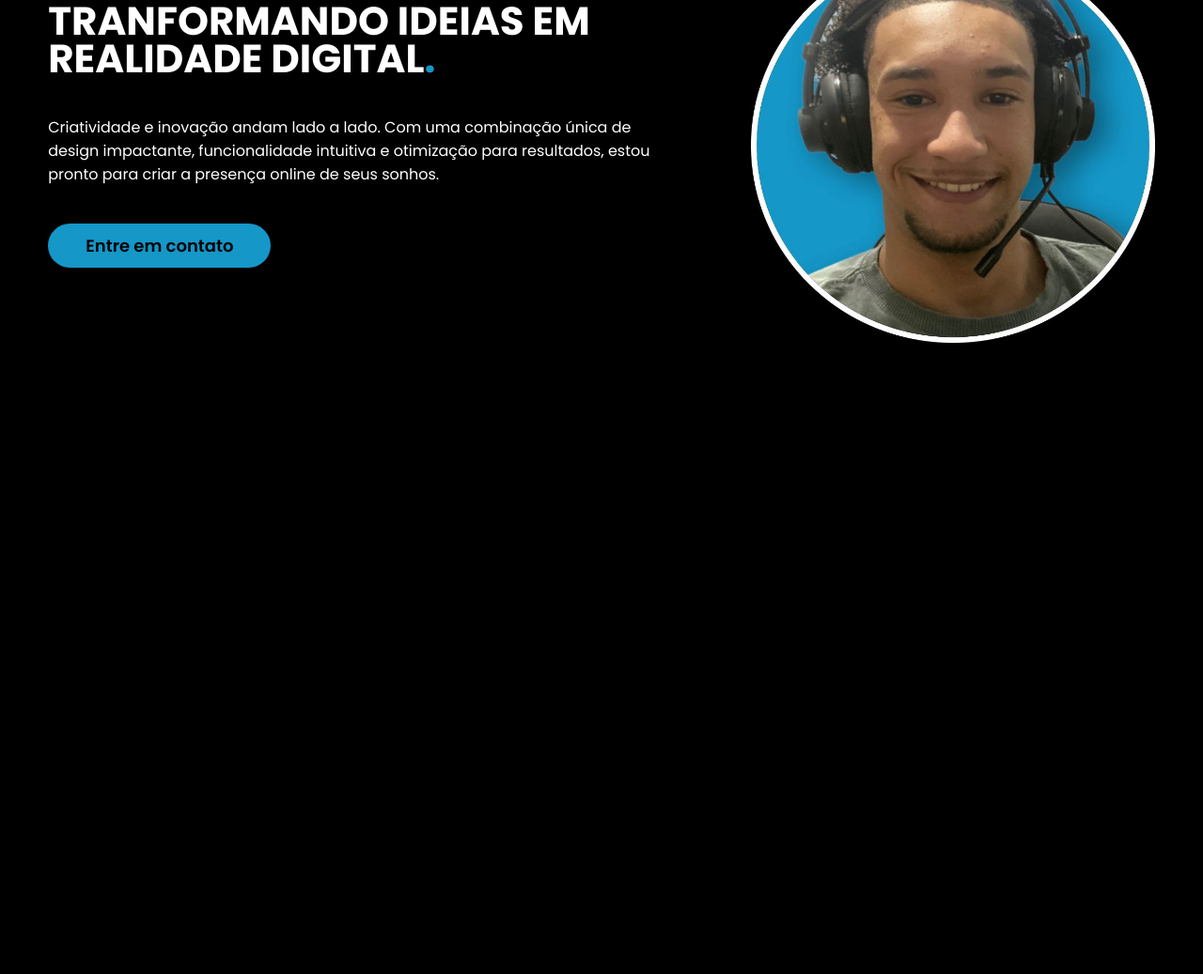
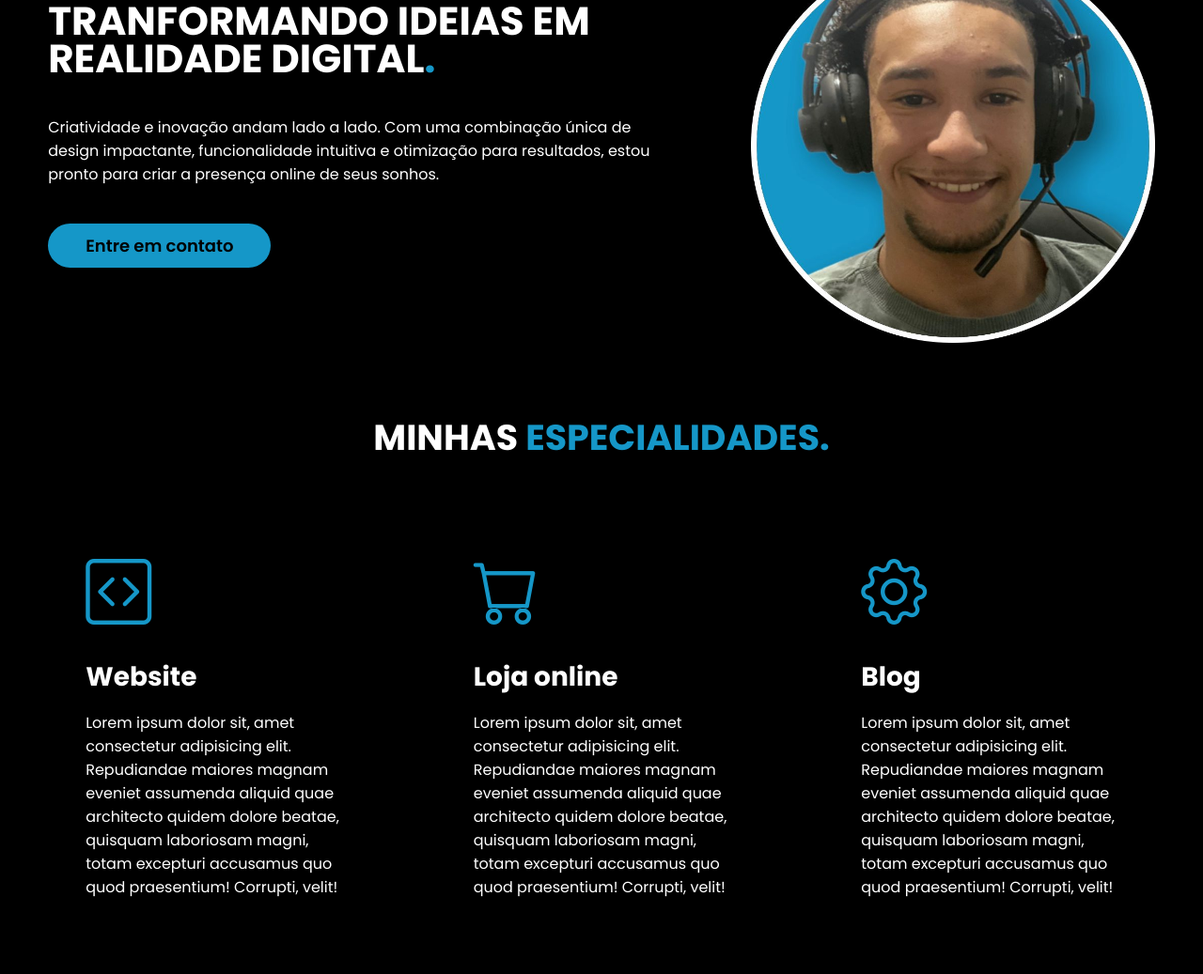
Before and after one commit to Lucas-ads10/Meu-Portf-lio, a plain HTML site: page index.html in a window 1280 px wide. Shown: the part 277-1314 px from the top of the page at 94% size. Before the commit the page ends 800 px from the top, so only its background shows below. Drawn offline with nearby package versions, Linux system fonts and the light colour scheme.

Commit message:
painel de especialidades

```diff
--- a/index.html
+++ b/index.html
@@ -8,6 +8,9 @@
     <link rel="preconnect" href="https://fonts.gstatic.com" crossorigin>
     <link href="https://fonts.googleapis.com/css2?family=Poppins:ital,wght@0,100;0,200;0,300;0,400;0,500;0,600;0,700;0,800;0,900;1,100;1,200;1,300;1,400;1,500;1,600;1,700;1,800;1,900&display=swap" rel="stylesheet">
     <!-- FIM GOOGLE FONTES -->
+    <!--BOOTSTRAP ICONS-->
+    <link rel="stylesheet" href="https://cdn.jsdelivr.net/npm/bootstrap-icons@1.11.3/font/bootstrap-icons.min.css">
+    <!--FIM BOOTSTRAP ICONS-->
     <link rel="stylesheet" href="style.css">
     <title>Portifólio Lucas</title>
 </head>
@@ -59,6 +62,32 @@
                 </div> <!--flex -->
             </div><!--interface  -->
         </section>
+
+        <section class="especialidades">
+            <div class="interface">
+                <h2 class="titulo">MINHAS <span>ESPECIALIDADES.</span></h2>
+                <div class="flex">
+                    <div class="especialidades-box">
+                        <i class="bi bi-code-square"></i>
+                        <h3>Website</h3>
+                        <p>Lorem ipsum dolor sit, amet consectetur adipisicing elit. Repudiandae maiores magnam eveniet assumenda aliquid quae architecto quidem dolore beatae, quisquam laboriosam magni, totam excepturi accusamus quo quod praesentium! Corrupti, velit!</p>
+
+                    </div>
+                    <div class="especialidades-box">
+                        <i class="bi bi-cart"></i>
+                        <h3>Loja online</h3>
+                        <p>Lorem ipsum dolor sit, amet consectetur adipisicing elit. Repudiandae maiores magnam eveniet assumenda aliquid quae architecto quidem dolore beatae, quisquam laboriosam magni, totam excepturi accusamus quo quod praesentium! Corrupti, velit!</p>
+
+                    </div>
+                    <div class="especialidades-box">
+                        <i class="bi bi-gear"></i>
+                        <h3>Blog</h3>
+                        <p>Lorem ipsum dolor sit, amet consectetur adipisicing elit. Repudiandae maiores magnam eveniet assumenda aliquid quae architecto quidem dolore beatae, quisquam laboriosam magni, totam excepturi accusamus quo quod praesentium! Corrupti, velit!</p>
+
+                    </div>
+                </div>
+            </div>
+        </section>
     </main>
 
 
--- a/style.css
+++ b/style.css
@@ -29,6 +29,16 @@ body{
     border-radius: 30px;
     cursor: pointer;
     transition: .2s;
+}
+
+h2.titulo{
+    color: #fff;
+    font-size: 38px;
+    text-align: center;
+}
+
+h2.titulo span{
+    color: #1597c8;
 }
 
 /* ESTILO DO CABEÇALHO */
@@ -116,3 +126,36 @@ section.topo-do-site .flex{
         top: 30px;
     }
 }
+
+/* ESTILO DAS ESPECIALIDADES */
+
+section.especialidades{
+    padding: 40px 4%;
+}
+
+section.especialidades .flex{
+    gap: 60px;
+}
+
+.especialidades .especialidades-box{
+    color: #fff;
+    padding: 40px;
+    margin-top: 45px;
+    border-radius: 20px;
+    transition: .2s;
+}
+
+.especialidades .especialidades-box:hover{
+    transform: scale(1.05);
+    box-shadow: 0 0 8px #ffffff71 ;
+}
+
+.especialidades .especialidades-box i{
+    font-size: 70px;
+    color: #1597c8;
+}
+
+.especialidades .especialidades-box h3{
+    font-size: 28px;
+    margin: 15px 0;
+}
```
